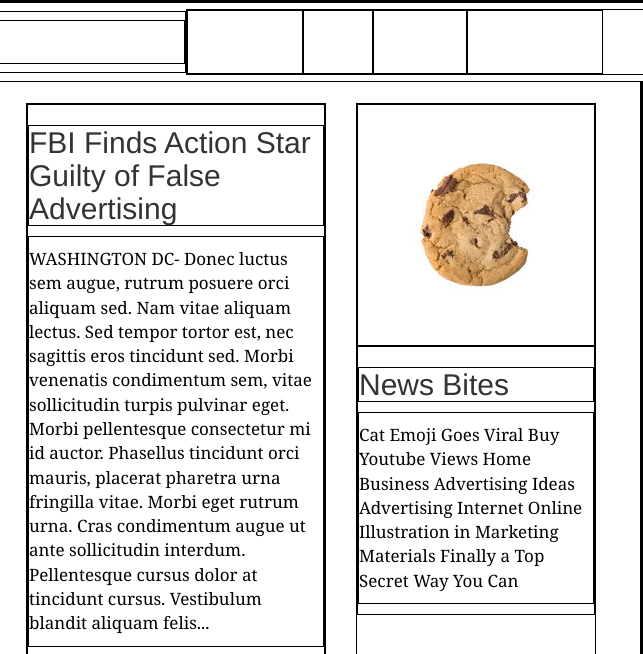
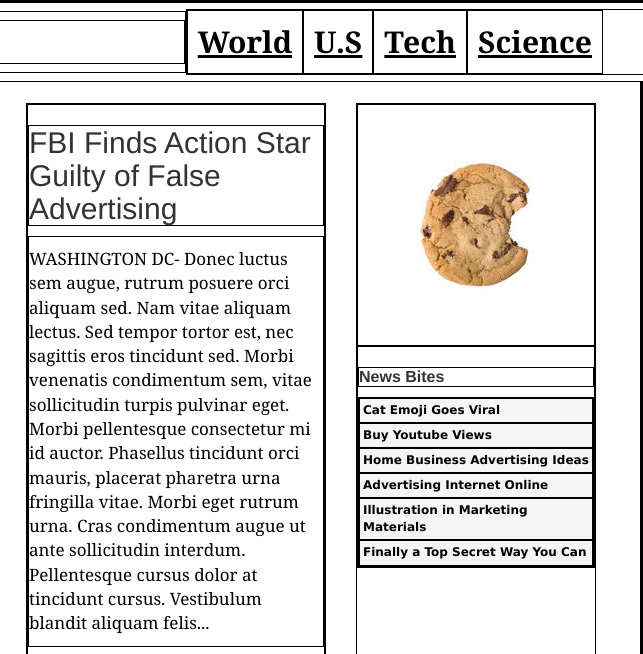
Before and after one commit to cutchemest/mttimes, a plain HTML site: page index.html in a window 1280 px wide. Shown: the top 654 px of the page, 637-1280 px from the left. Drawn offline with nearby package versions, Linux system fonts and the light colour scheme; files whose address does not match are found by name.

Commit message:
changed third row index and css

```diff
--- a/index.html
+++ b/index.html
@@ -71,8 +71,15 @@
 				<img  src="E:\Git\mytimes\resources\images\img-news-bite.png">
 			</div>
 			<div>
-				<h2>News Bites</h2>
-				<p>Cat Emoji Goes Viral Buy Youtube Views Home Business Advertising Ideas Advertising Internet Online Illustration in Marketing Materials Finally a Top Secret Way You Can</p>
+				<h2 class="bites">News Bites</h2>
+			<div>
+				<span class="spanBite">Cat Emoji Goes Viral</span>
+				<span class="spanBite">Buy Youtube Views</span>
+				<span class="spanBite">Home Business Advertising Ideas</span>
+				<span class="spanBite">Advertising Internet Online</span>
+				<span class="spanBite">Illustration in Marketing Materials</span>
+				<span class="spanBite">Finally a Top Secret Way You Can</span>
+			</div>
 			</div>
 		</div>
 	</div>
--- a/resources/style.css
+++ b/resources/style.css
@@ -38,6 +38,7 @@
 nav span{
 	padding: 10px;
 	text-decoration: underline;
+	color: black;
 }
 
 .news{
@@ -144,6 +145,19 @@ p{
 
 .stories{
 	display: flex;
-
 	justify-content: space-between;
 }
+
+.spanBite{
+  background-color: WhiteSmoke;
+  font-family: Verdana;
+  font-size: 12px;
+  color: black;
+  border-bottom: 1px solid black;
+  padding: 3px;
+}
+
+.bites{
+	 font-size: 16px;
+  font-weight: bold;
+}
```
